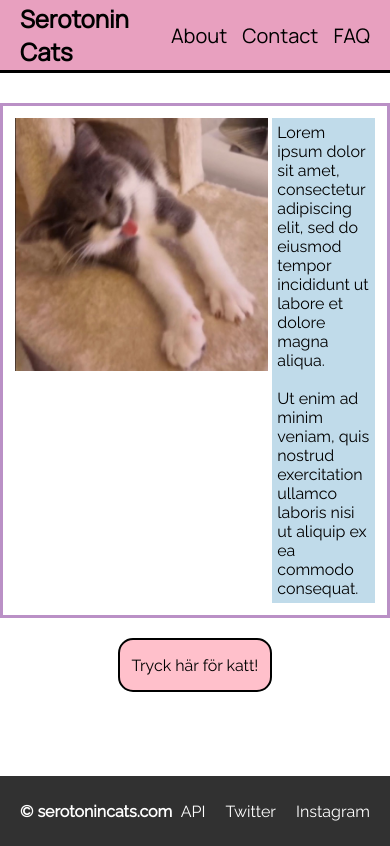
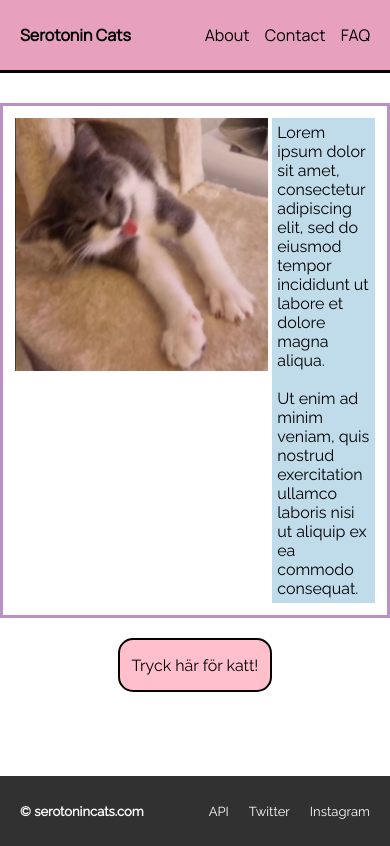
Before and after one commit to selmarosine/api-assignment, a plain HTML site: page index.html in a window 390 px wide. Drawn offline with Linux system fonts and the light colour scheme.

Commit message:
lite font-size styling

```diff
--- a/mobile.css
+++ b/mobile.css
@@ -1,6 +1,11 @@
 /******** STYLE SOM BARA GÄLLER MOBIL / TABLET ********/
 
 @media (max-width: 900px) {
+  /*HEADER, NAV*/
+  .nav h2, .nav .nav-links {
+    font-size: 16px;
+  }
+
   /* MAIN */
   main {
     display: flex;
@@ -23,7 +28,7 @@
     width: 150px;
     height: 50px;
     border-radius: 15px;
-    border:2px solid black;
+    border: 2px solid black;
     background-color: pink;
     cursor: pointer;
     margin-bottom: 50px;
@@ -42,7 +47,7 @@
   }
 
   .button.mobile-tablet {
-    display:flex;
+    display: flex;
   }
 
   #casper {
@@ -51,7 +56,7 @@
   }
 
   .general-info p {
-    padding:5px;
+    padding: 5px;
     margin-left: 4px;
   }
 
@@ -69,14 +74,14 @@
     justify-content: center;
     align-items: center;
 
-    margin-top: 20px;;
+    margin-top: 20px;
   }
 
   .cat-container {
     max-width: 80vh;
     max-height: 80vh;
     overflow: hidden;
-    margin-top:-15px;
+    margin-top: -15px;
   }
 
   .catImage.active {
@@ -85,12 +90,13 @@
   }
 
   #catImage {
-    width:100%; /*80vh*/
+    width: 100%; /*80vh*/
     height: auto;
   }
 
   /* FOOTER */
   footer {
     display: flex;
+    font-size: 13px;
   }
 }
```
